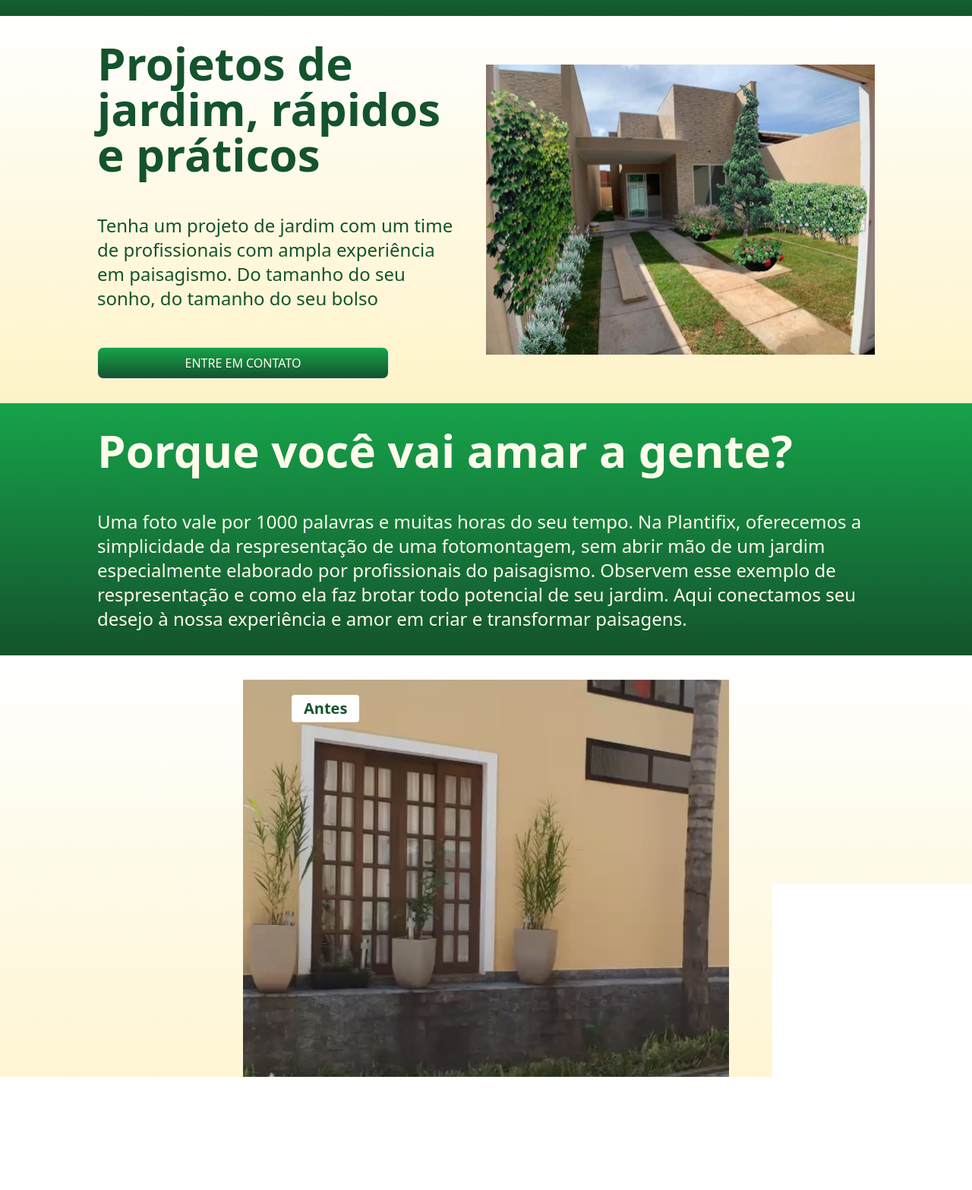
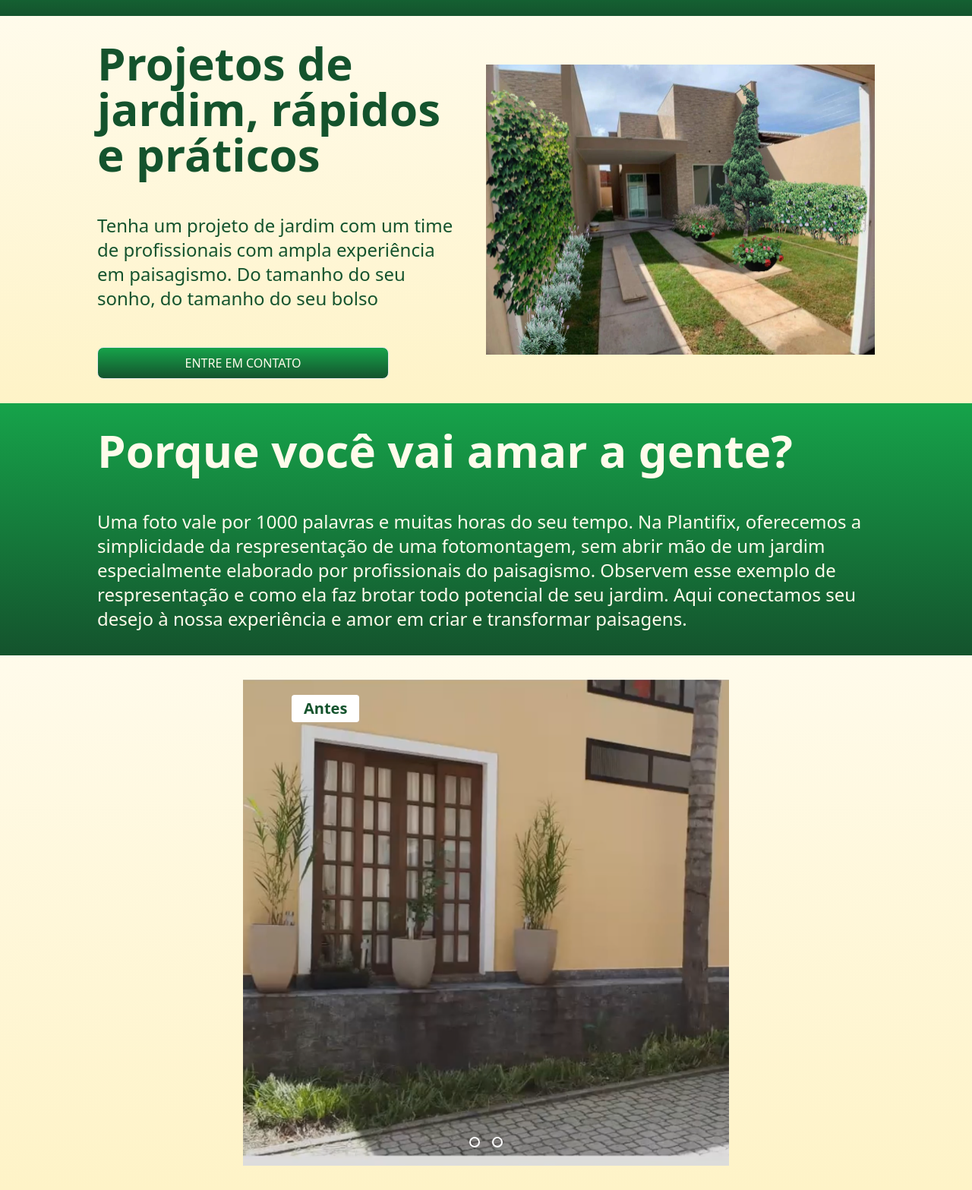
Before and after one commit to eltonrp/plantifix, a website: page index.html in a window 1280 px wide. Shown: the part 107-1674 px from the top of the page at 76% size. Drawn offline with Linux system fonts and the light colour scheme.

Commit message:
correcao gradient

```diff
--- a/index.html
+++ b/index.html
@@ -51,7 +51,7 @@
   </header>
 
   <!-- Seção Inicial -->
-  <section id="inicio" class="w-full bg-gradient-to-b from-white to-amber-100">
+  <section id="inicio" class="w-full bg-gradient-to-b from-amber-50 to-amber-100">
     <div class="max-w-5xl mx-auto flex lg:columns-2 max-lg:flex-col py-8 gap-8 items-center">
       <div class="text-green-900 gap-12 flex flex-col max-lg:px-8">
         <h1 class="lg:text-6xl max-lg:text-4xl font-semibold">Projetos de jardim, rápidos e práticos</h1>
@@ -79,7 +79,7 @@
   </section>
 
   <!-- Slider -->
-  <section class="bg-gradient-to-b from-white to-amber-100 flex justify-center relative py-8">
+  <section class="bg-gradient-to-b from-amber-50 to-amber-100 flex justify-center relative py-8">
     <div class="slider max-sm:w-full sm:w-[640px] max-sm:h-fit sm:h-[640px] overflow-hidden">
       <div class="slides w-[200%] sm:h-[640px] flex">
         <!-- Radio Buttons -->
```
Also changed, not shown: dist/output.css.
